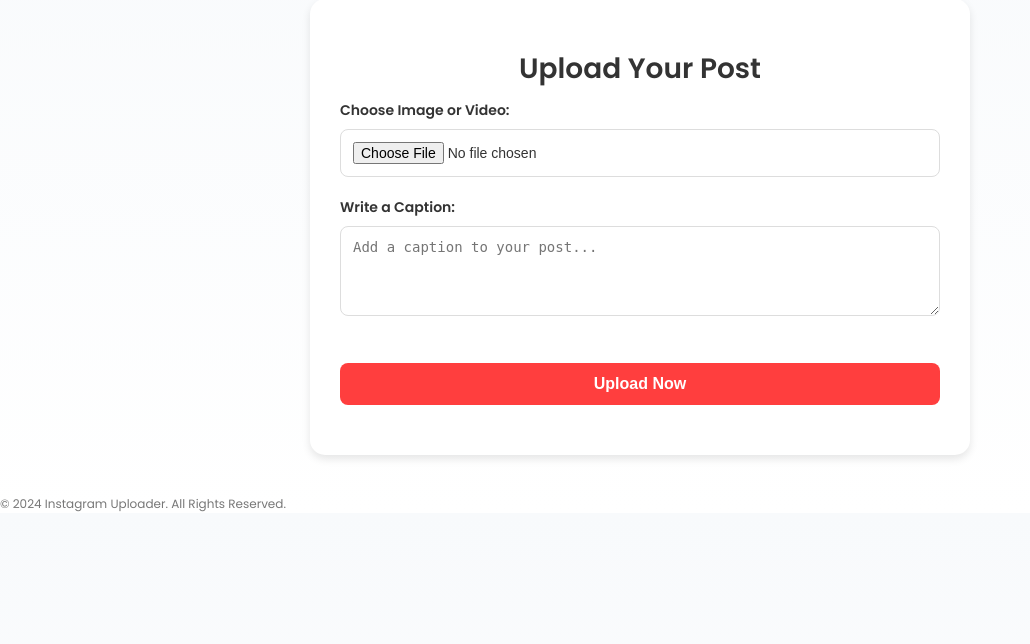
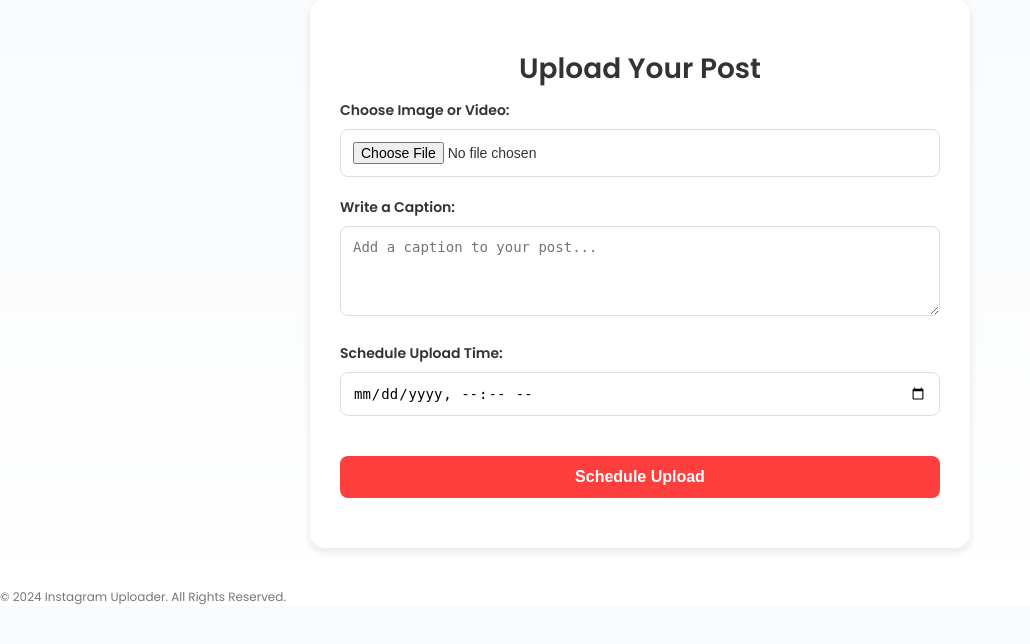
Before and after one commit to wi22215/Software-Engineering-Giesbrecht, a Flask app: page / in a window 1280 px wide. Shown: the part 116-760 px from the top of the page, without its empty margins (0-1030 px from the left). Run offline with Flask 3, Linux system fonts and the light colour scheme.

Commit message:
scheduled upload added

```diff
--- a/app.py
+++ b/app.py
@@ -1,8 +1,9 @@
 from flask import Flask, render_template, request, jsonify
 import os
+from datetime import datetime
+from threading import Timer
 from instagrapi import Client
 from werkzeug.utils import secure_filename
-from moviepy import *
 
 # Initialisiere Flask
 app = Flask(__name__)
@@ -37,6 +38,7 @@ def home():
 def upload():
     file = request.files.get('file')
     caption = request.form.get('caption')
+    upload_time_str = request.form.get('upload_time')
 
     if not file:
         return jsonify({"error": "No file provided"}), 400
@@ -49,15 +51,15 @@ def upload():
     if allowed_file(filename, ALLOWED_IMAGE_EXTENSIONS):
         # Bild hochladen
         try:
-            response = upload_photo_to_instagram(file_path, caption)
-            return jsonify({"message": "Photo uploaded successfully to Instagram.", "response": response}), 200
+            schedule_upload(file_path, caption, upload_time_str, upload_photo_to_instagram)
+            return jsonify({"message": "Photo scheduled for upload to Instagram."}), 200
         except Exception as e:
             return jsonify({"error": str(e)}), 500
     elif allowed_file(filename, ALLOWED_VIDEO_EXTENSIONS):
         # Video hochladen
         try:
-            response = upload_video_to_instagram(file_path, caption)
-            return jsonify({"message": "Video uploaded successfully to Instagram.", "response": response}), 200
+            schedule_upload(file_path, caption, upload_time_str, upload_video_to_instagram)
+            return jsonify({"message": "Video scheduled for upload to Instagram."}), 200
         except Exception as e:
             return jsonify({"error": str(e)}), 500
     else:
@@ -89,6 +91,19 @@ def upload_video_to_instagram(file_path, caption):
     except Exception as e:
         raise Exception(f"Instagram API Error: {e}")
 
+# Funktion: Zeitgesteuertes Hochladen planen
+def schedule_upload(file_path, caption, upload_time_str, upload_function):
+    try:
+        upload_time = datetime.strptime(upload_time_str, '%Y-%m-%dT%H:%M')
+        delay = (upload_time - datetime.now()).total_seconds()
+        if delay > 0:
+            Timer(delay, upload_function, [file_path, caption]).start()
+            print(f"Upload scheduled for {upload_time_str}")
+        else:
+            raise Exception("Scheduled time is in the past. Please choose a future time.")
+    except ValueError:
+        raise Exception("Invalid datetime format. Please use the correct format.")
+
 # Route: Server-Health-Check
 @app.route('/health', methods=['GET'])
 def health_check():
--- a/templates/index.html
+++ b/templates/index.html
@@ -104,9 +104,12 @@
         <label for="caption">Write a Caption:</label>
         <textarea id="caption" name="caption" rows="4" placeholder="Add a caption to your post..."></textarea>
 
+        <label for="upload_time">Schedule Upload Time:</label>
+        <input type="datetime-local" id="upload_time" name="upload_time" required>
+
         <div class="preview" id="preview"></div>
 
-            <button type="submit">Upload Now</button>
+        <button type="submit">Schedule Upload</button>
     </form>
 </main>
 <footer>
```
Lines whose indentation alone changed are shown as unchanged.
